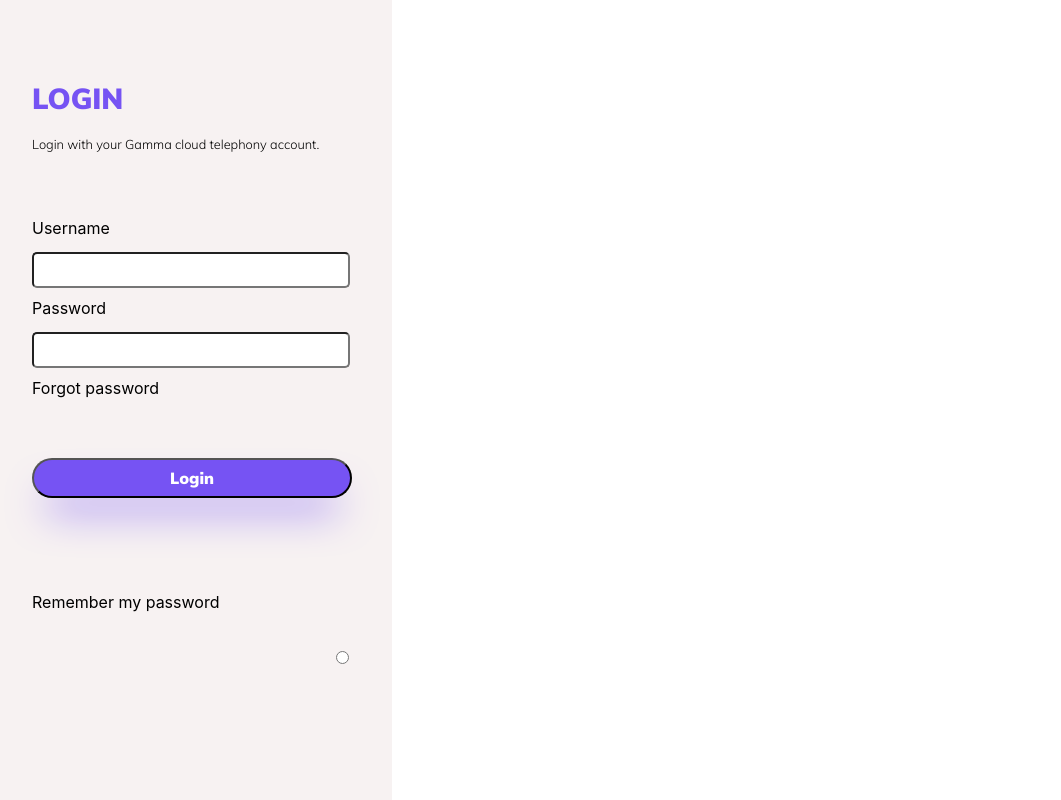
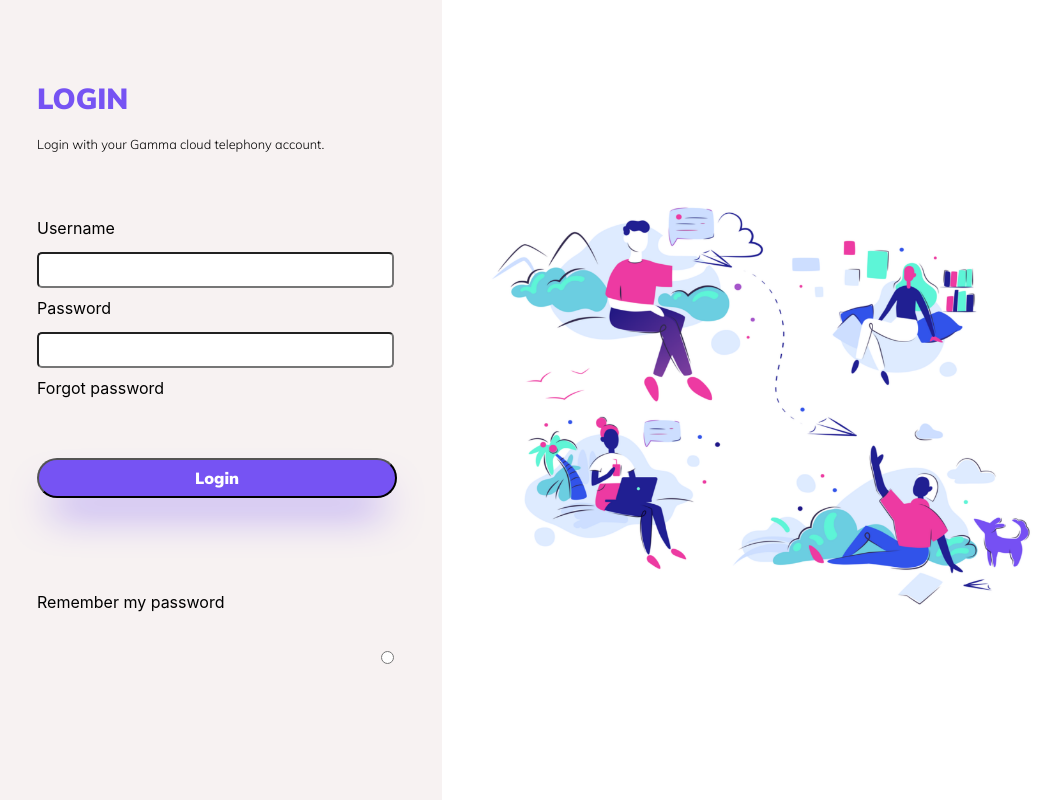
Before and after one commit to MBerry97/login-screen, a React (Create React App) app: page / in a window 1280 px wide. Shown: the whole page, without its empty margins (8-1069 px from the left). Built offline with nearby package versions, Linux system fonts and the light colour scheme.

Commit message:
added image to login screen

```diff
--- a/src/App.css
+++ b/src/App.css
@@ -8,7 +8,11 @@
   text-align: center;
   width: 100%;
   height: 100vh;
-  display: flex;
-  flex-direction: column;
-  justify-content: center;
+
+  display: grid;
+  grid-template-columns: 400px auto;
+  grid-template-areas: 'login image';
 }
+
+@media (min-width: 375px) {
+}
--- a/src/App.js
+++ b/src/App.js
@@ -2,13 +2,14 @@
 import './App.css';
 import LoginBox from './components/loginBox/loginBox';
 import {Router} from '@reach/router'
+import LoginImage from './components/loginImage/loginImage'
 
 const App = () => {
   return (
     <div className="App">
-      <Router >
-      <LoginBox path='/'/>
-      </Router>
+      <LoginImage />
+      <LoginBox />
+
     </div>
   );
 }
--- a/src/components/animations/animations.css
+++ b/src/components/animations/animations.css
@@ -16,7 +16,7 @@
   background-color: rgb(247, 242, 242);
   opacity: 90%;
   z-index: 1;
-  max-width: 400px;
+  max-width: 450px;
 }
 
 @media (min-width: 375px) {
--- a/src/components/loginBox/loginBox.css
+++ b/src/components/loginBox/loginBox.css
@@ -7,12 +7,14 @@
   flex-direction: column;
   justify-content: center;
   max-width: 400px;
+  min-width: 375px;
+  min-height: 100%;
 }
 
 .loginBox__centralContainer {
   width: 80%;
   height: 80vh;
-  /* border: 2px solid green; */
+
   margin: 0 auto;
   display: grid;
   grid-template-rows: 20% 60% 20%;
@@ -25,5 +27,10 @@
 @media (min-width: 375px) {
   .loginBox__container {
     float: left;
+    margin: 0;
+    position: fixed;
+    min-height: 100%;
+    max-width: 450px;
+    min-width: 375px;
   }
 }
--- /dev/null
+++ b/src/components/loginImage/loginImage.css
@@ -0,0 +1,18 @@
+#loginImage {
+  display: inline-block;
+  visibility: visible;
+  width: 700px;
+  height: 500px;
+  /* min-width: 800px; */
+  position: relative;
+
+  left: 0;
+}
+
+.image__container {
+  grid-area: image;
+  overflow: hidden;
+  height: 500px;
+  margin: auto 0;
+  max-width: 800px;
+}
--- /dev/null
+++ b/src/components/loginImage/loginImage.jsx
@@ -0,0 +1,13 @@
+import React from 'react';
+import image from '../../assets/login_illustration.png'
+import './loginImage.css'
+
+const LoginImage = (props) => {
+  return (
+    <div className='image__container'>
+      <img src={image} alt='login_illustration' id='loginImage'/>
+    </div>
+  );
+}
+
+export default LoginImage;
```
Also changed, not shown: 1 other file (tests, documents, lock files or other folders).
